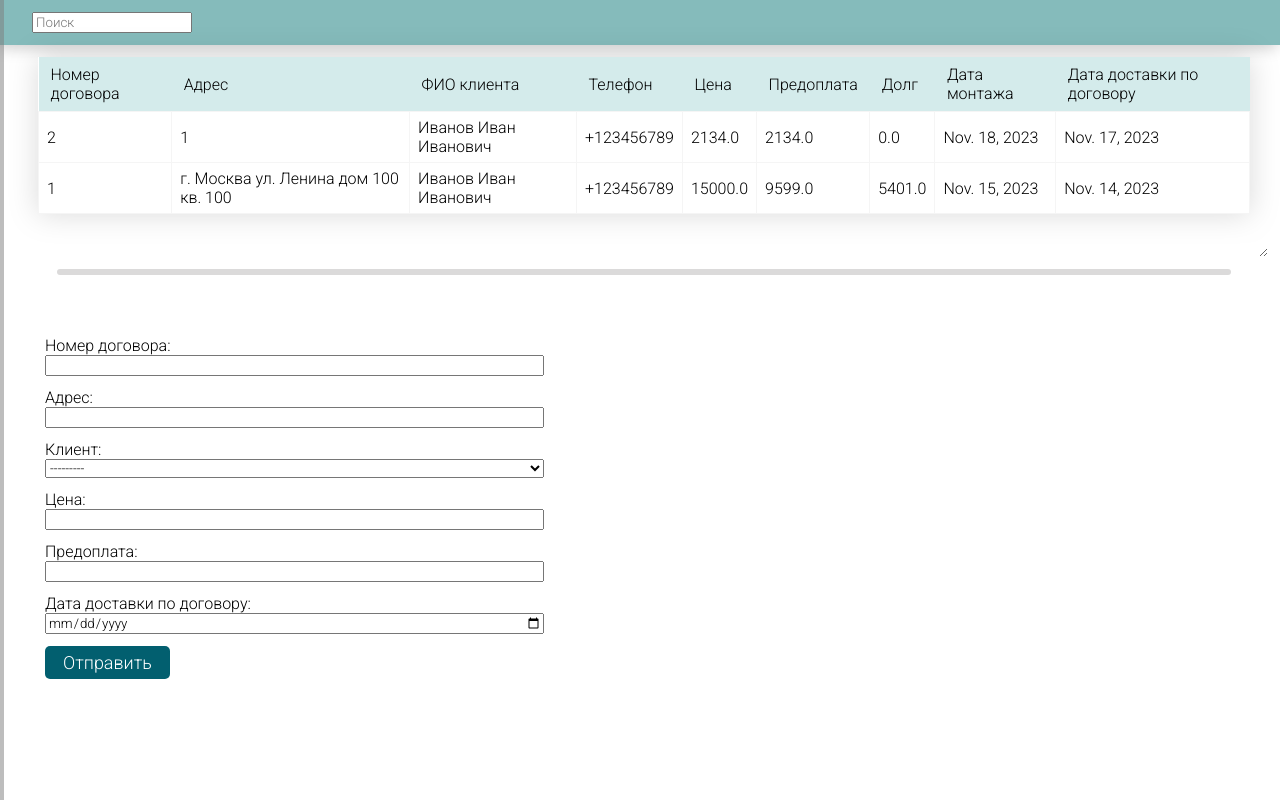
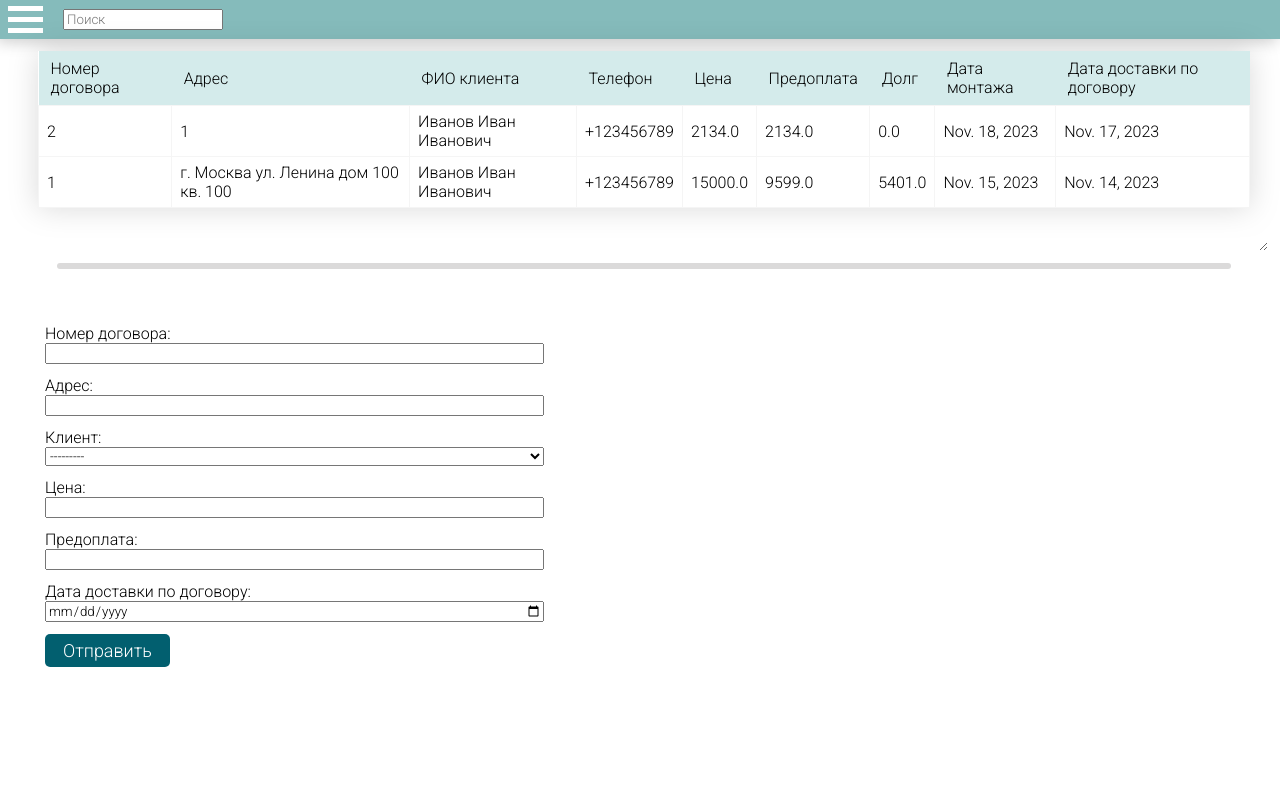
Before and after one commit to Jeyw1n/Glass-CRM, a Django app: page / in a window 1280 px wide. Run offline with Django 4.2, Linux system fonts and the light colour scheme; data comes from the database, SQL or seed files in the repository; both versions use the stored data as it was after the commit.

Commit message:
A simple menu on the top bar.

```diff
--- a/glass_crm/main_forms/static/main_forms/css/style.css
+++ b/glass_crm/main_forms/static/main_forms/css/style.css
@@ -60,7 +60,7 @@ body {margin: 0;}
 }
 
 
-.inv_block {
+.invBlock {
     width: 100%;
     height: 100%;
     background-color: #0000006b;
@@ -84,3 +84,35 @@ body {margin: 0;}
 .highlight {
     background-color: yellow;
 }
+
+
+/*
+    Menu button style.
+*/
+
+.openMenuButton {
+    display: inline-block;
+    cursor: pointer;
+    margin-left: 8px;
+}
+
+.bar1, .bar2, .bar3 {
+    width: 35px;
+    height: 5px;
+    background-color: #ffffff;
+    margin: 6px 0;
+    transition: 0.4s;
+}
+
+
+
+/*
+    Top bar.
+*/
+
+.topBar{
+    background-color: #85bbbb;
+    box-shadow: -3px 3px 15px #0003;
+    display: flex;
+    align-items: center;
+}
--- a/glass_crm/main_forms/static/main_forms/menu_manager.js
+++ b/glass_crm/main_forms/static/main_forms/menu_manager.js
@@ -1,5 +1,5 @@
 var openMenu = document.getElementById('open-menu');
-var invBlock = document.querySelector('.inv_block');
+var invBlock = document.querySelector('.invBlock');
 var toHideAndShow = document.querySelectorAll('.tohideandshow');
 var menu = document.querySelector('.menu');
 
@@ -24,9 +24,10 @@ function handleMouseOut() {
 
 // Открыть свайпом на телефоне.
 function checkDirection() {
-  const threshold = 350; // Минимальная длина свайпа для открытия меню
+  const threshold = 100; // Минимальная длина свайпа для открытия меню
+  const maxWidth = 767; // Максимальная ширина экрана для определения мобильного устройства
 
-  if (touchendX > touchstartX && (touchendX - touchstartX) > threshold) {
+  if (window.innerWidth <= maxWidth && touchendX > touchstartX && (touchendX - touchstartX) > threshold) {
     toHideAndShow.forEach(function(element) {
       element.style.display = 'block';
       menu.classList.add('show');
--- /dev/null
+++ b/glass_crm/main_forms/static/main_forms/menu_manager_2.js
@@ -0,0 +1,20 @@
+var invBlock = document.querySelector('.invBlock');
+var toHideAndShow = document.querySelectorAll('.tohideandshow');
+var menu = document.querySelector('.menu');
+
+function openMenu() {
+    toHideAndShow.forEach(function(element) {
+        menu.classList.add('show');
+        element.style.display = 'block';
+    });
+}
+
+// Закрываем.
+function handleClick() {
+    toHideAndShow.forEach(function(element) {
+        element.style.display = 'none';
+        menu.classList.remove('show');
+    });
+}
+
+invBlock.addEventListener('click', handleClick);
--- a/glass_crm/main_forms/templates/main_forms/base.html
+++ b/glass_crm/main_forms/templates/main_forms/base.html
@@ -26,8 +26,8 @@
         }
     </style>
 
-    <div id="open-menu"></div>
-    <div class="inv_block tohideandshow"></div>
+    <!-- <div id="open-menu"></div> -->
+    <div class="invBlock tohideandshow"></div>
 
     <div id="main_block">
         <div class="menu">
@@ -41,8 +41,15 @@
 
         <div id="form-n-table">
 
-            <div class="search-block" style="background-color: #85bbbb; padding: 12px; box-shadow: -3px 3px 15px #0003;">
+            <div class="topBar">
                 <!-- <button>добавить запись</button> -->
+
+                <div class="openMenuButton" onclick="openMenu(this)">
+                    <div class="bar1"></div>
+                    <div class="bar2"></div>
+                    <div class="bar3"></div>
+                </div>
+
                 <input type="text" id="searchInput" placeholder="Поиск" style="margin-left: 20px;">
                 <!-- <button class="search_button">Найти</button> -->
             </div>
@@ -67,6 +74,7 @@
 
     <script src="{% static 'main_forms/resizer.js'%}"></script>
     <script src="{% static 'main_forms/search.js'%}"></script>
-    <script src="{% static 'main_forms/menu_manager.js'%}"></script>
+    <script src="{% static 'main_forms/menu_manager_2.js'%}"></script>
+    <!-- <script src="{% static 'main_forms/menu_manager.js'%}"></script> -->
 </body>
 </html>
```
Also changed, not shown: glass_crm/db.sqlite3, 1 other file.
